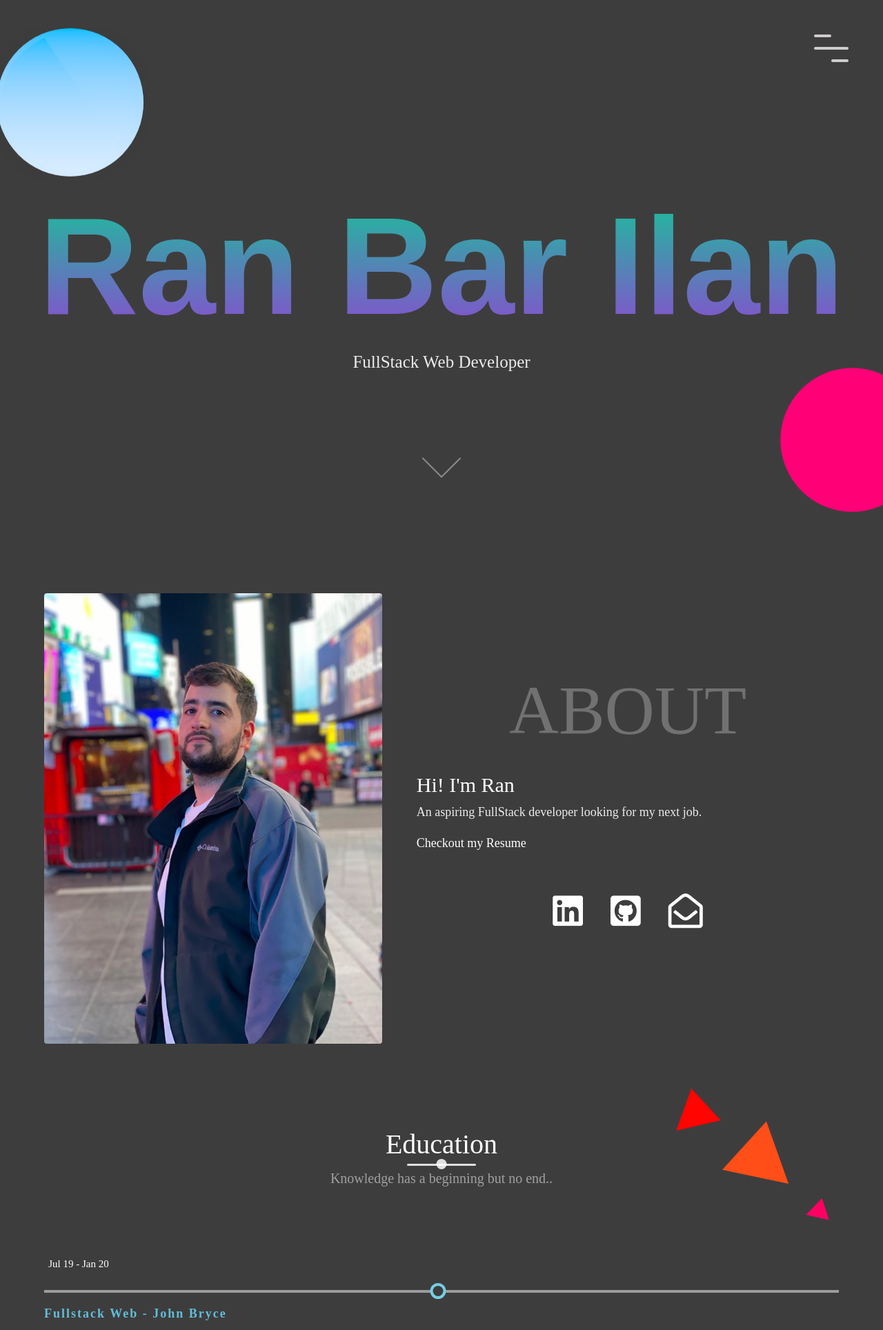
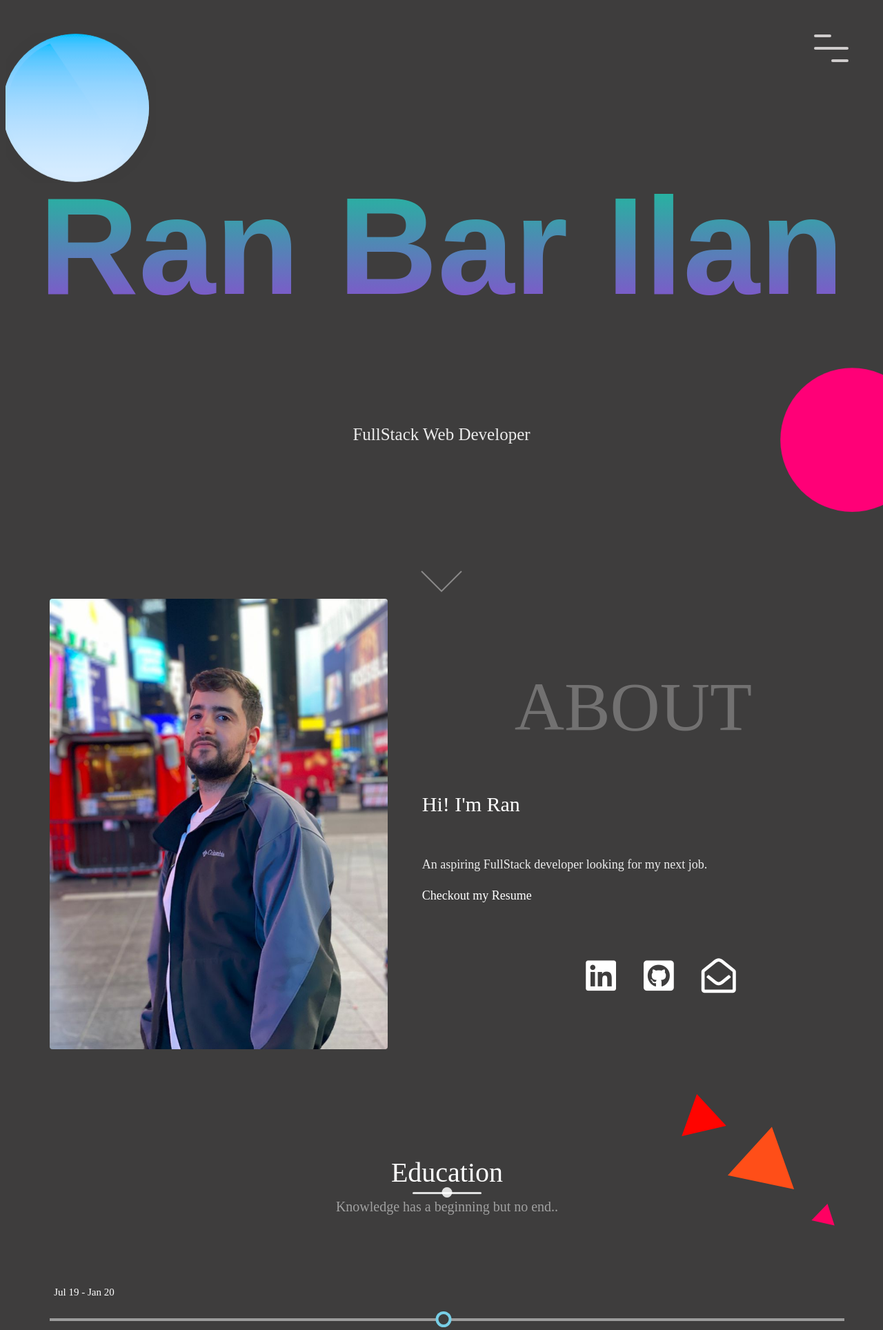
Before and after one commit to ranbri/ranbri.github.io, a PHP site: page / in a window 1280 px wide; the page is wider, and only the part inside the window is pictured. Shown: the top 1928 px of that part at 69% size. Run offline with PHP 8.4, Linux system fonts and the light colour scheme; some web fonts are replaced.

Commit message:
Update main.css

```diff
--- a/main.css
+++ b/main.css
@@ -6,9 +6,7 @@
 
 
 *{
-    margin:  0;
-    padding: 0;
-    box-sizing: border-box;
+
 }
 
 html{
```
